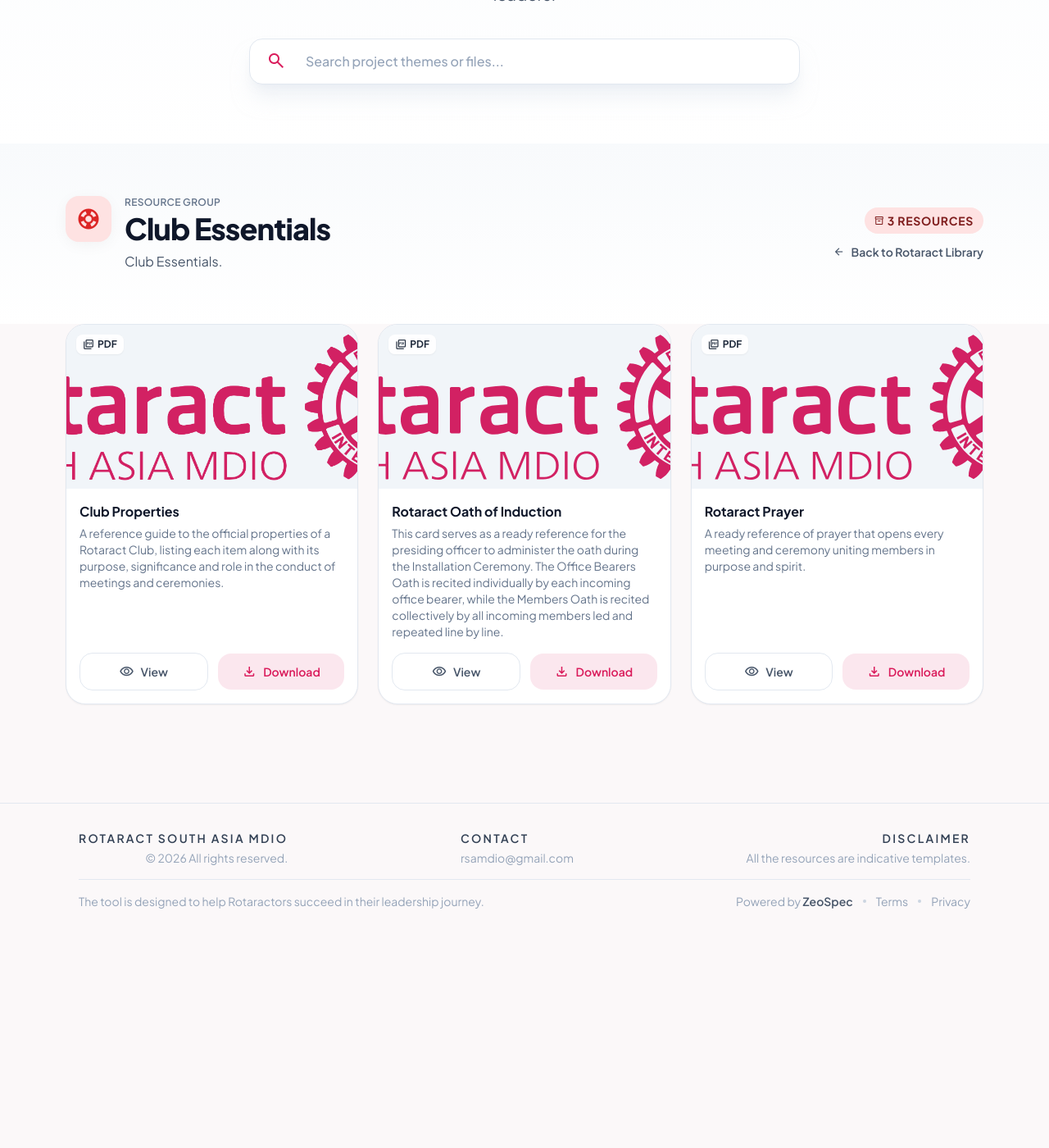
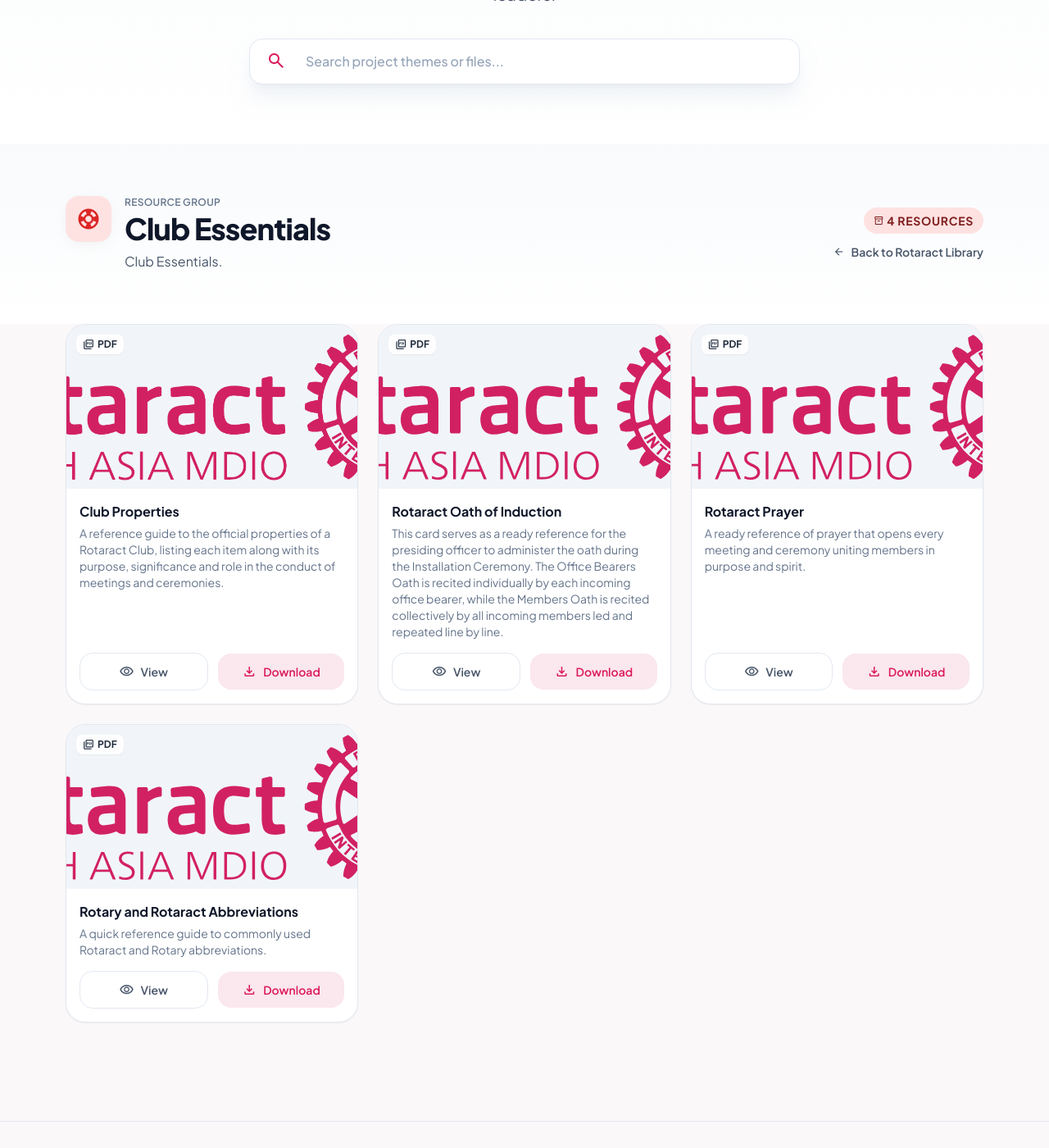
Before and after one commit to rsamdio/RSALibrary, a Jekyll site: the page built from _resources/3-club-essentials.md, in a window 1280 px wide and 1400 px high, scrolled down 351 px. Shown: the whole window at 82% size. Built offline with Jekyll 4.4.1, drawn with Linux system fonts in a browser that asks for light colours; before the commit the page ends 1492 px from its top, so only the background shows below that.

Commit message:
Update Resource Group “3-club-essentials”

```diff
--- a/_resources/3-club-essentials.md
+++ b/_resources/3-club-essentials.md
@@ -33,4 +33,10 @@
     preview_image_url: /resources/RSAMDIO_RotaractLogo_EN21.svg
     view_url: /resources/rotaract-prayer.pdf
     download_url: /resources/rotaract-prayer.pdf
+  - type_icon: picture_as_pdf
+    description: A quick reference guide to commonly used Rotaract and Rotary abbreviations.
+    name: Rotary and Rotaract Abbreviations
+    type: PDF
+    preview_image_url: /resources/RSAMDIO_RotaractLogo_EN21.svg
+    view_url: /resources/abbreviations.pdf
 ---
```
Also changed, not shown: 1 other file.
